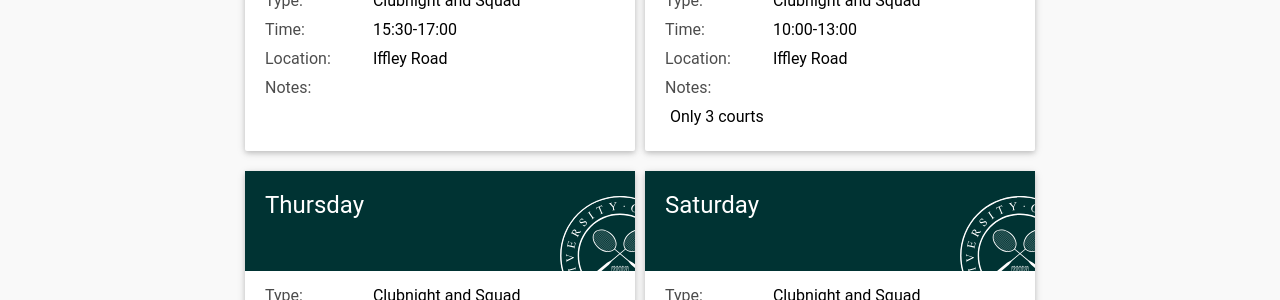
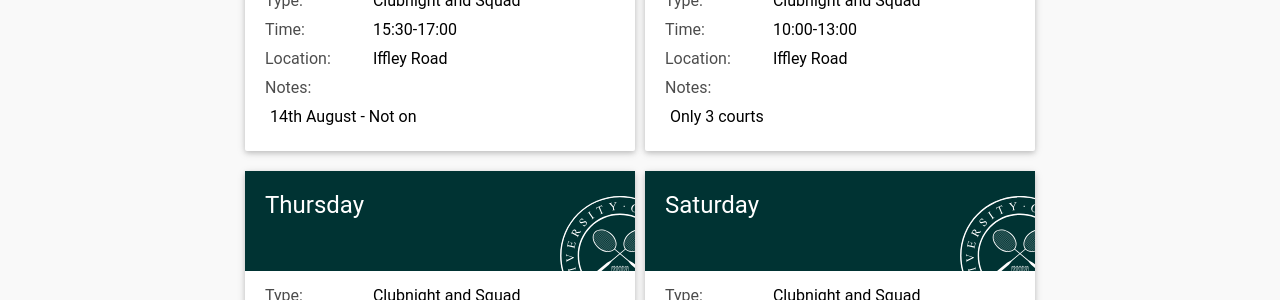
Before and after one commit to OUBaC/OUBaC.github.io, a Jekyll site: the page built from sessions.html, in a window 1280 px wide and 900 px high, scrolled down 329 px. Shown: the part 153-453 px from the top of the window. Built offline with Jekyll 4.4.1, drawn with Linux system fonts in a browser that asks for light colours.

Commit message:
Update the session times.

```diff
--- a/sessions.html
+++ b/sessions.html
@@ -17,6 +17,7 @@ sessions:
   - W2
   - M3
   exceptions:
+  - "14th August - Not on"
 - day: Tuesday
   time: "10:00-13:00"
   location: Iffley Road
```
